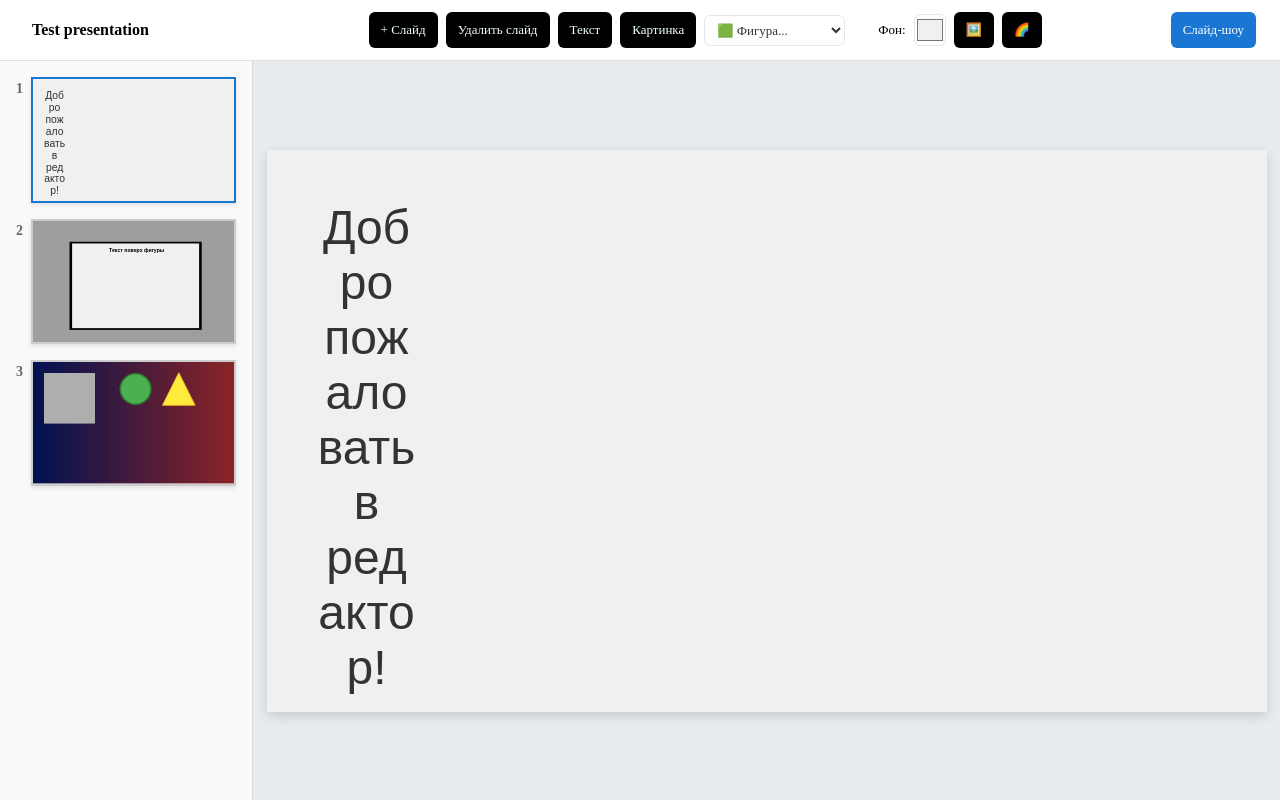
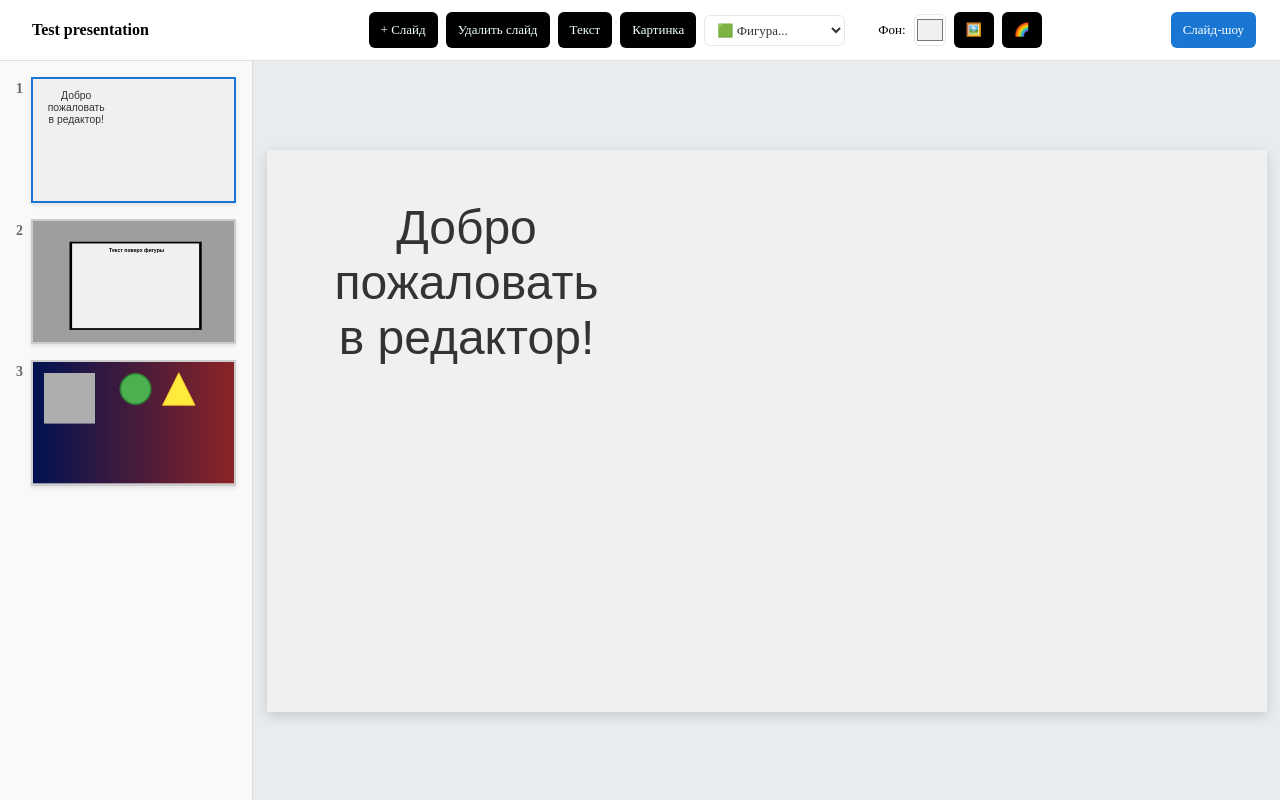
Before and after one commit to FunCodingMan/presentation-maker, a React (Vite) app: page / in a window 1280 px wide. Built offline with nearby package versions, Linux system fonts and the light colour scheme; grey boxes are pictures that could not be loaded.

Commit message:
refactor: edit

```diff
--- a/src/components/slideObject/SlideObject.module.css
+++ b/src/components/slideObject/SlideObject.module.css
@@ -29,15 +29,12 @@
     cursor: default;
     outline: 3px solid transparent;
     outline-offset: 2px;
-
-    transition: outline-color 0.1s ease-in-out, box-shadow 0.1s ease-in-out;
 }
 
 .objectWrapperSelected {
     outline: 3px solid #0b57d0;
     cursor: move;
     z-index: 10;
-
     box-shadow: 0px 4px 12px rgba(11, 87, 208, 0.25);
 }
 
--- a/src/components/slideView/SlideView.tsx
+++ b/src/components/slideView/SlideView.tsx
@@ -1,7 +1,7 @@
 import type { Slide } from '../../model/types/slide.js'
 import styles from './SlideView.module.css'
 import { SlideObject } from '../slideObject/SlideObject.js'
-import { useObjectDrag } from '../workspace/hooks/useObjectDrag.js'
+import { useObjectDrag } from '../workspace/customHooks/useObjectDrag.js'
 
 type SlideViewProps = {
     slide: Slide
--- a/src/components/workspace/Workspace.tsx
+++ b/src/components/workspace/Workspace.tsx
@@ -1,8 +1,8 @@
 import { SlideView } from '../slideView/SlideView.js'
 import { Slide } from '../../model/types/slide.js'
 import styles from './Workspace.module.css'
-import { useSelection } from './hooks/useSelection.js'
-import { useWorkspaceShortcuts } from './hooks/useWorkspaceShortcuts.js'
+import { useSelection } from './customHooks/useSelection.js'
+import { useWorkspaceShortcuts } from './customHooks/useWorkspaceShortcuts.js'
 
 type WorkspaceProps = {
     slides: Slide[]
--- a/src/data.ts
+++ b/src/data.ts
@@ -29,7 +29,7 @@ function createTestPresentation(): Presentation {
             { text: 'в редактор!', style: { fontFamily: 'Georgia', fontSize: 48, fontColor: '#1976d2', fontStyle: ['italic'] } }
         ],
         position: {x: 50, y: 50},
-        size: {width: 100, height: 50},
+        size: {width: 300, height: 50},
         textLayout: 'center'
     })
 
```
Also changed, not shown: src/components/workspace/customHooks/useObjectDrag.ts (renamed from src/components/workspace/hooks/useObjectDrag.ts), src/components/workspace/customHooks/useSelection.ts (renamed from src/components/workspace/hooks/useSelection.ts), src/components/workspace/customHooks/useWorkspaceShortcuts.ts (renamed from src/components/workspace/hooks/useWorkspaceShortcuts.ts).
